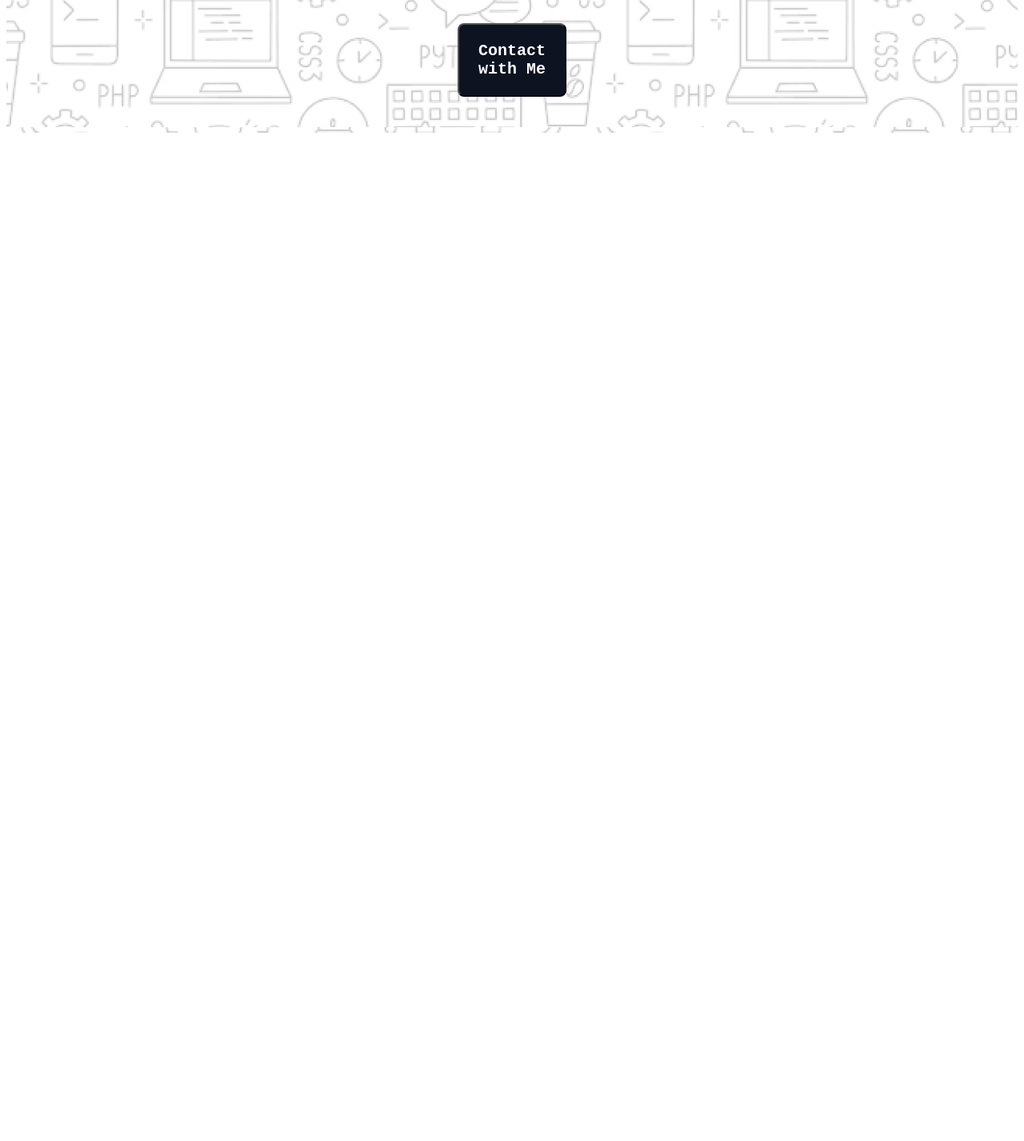
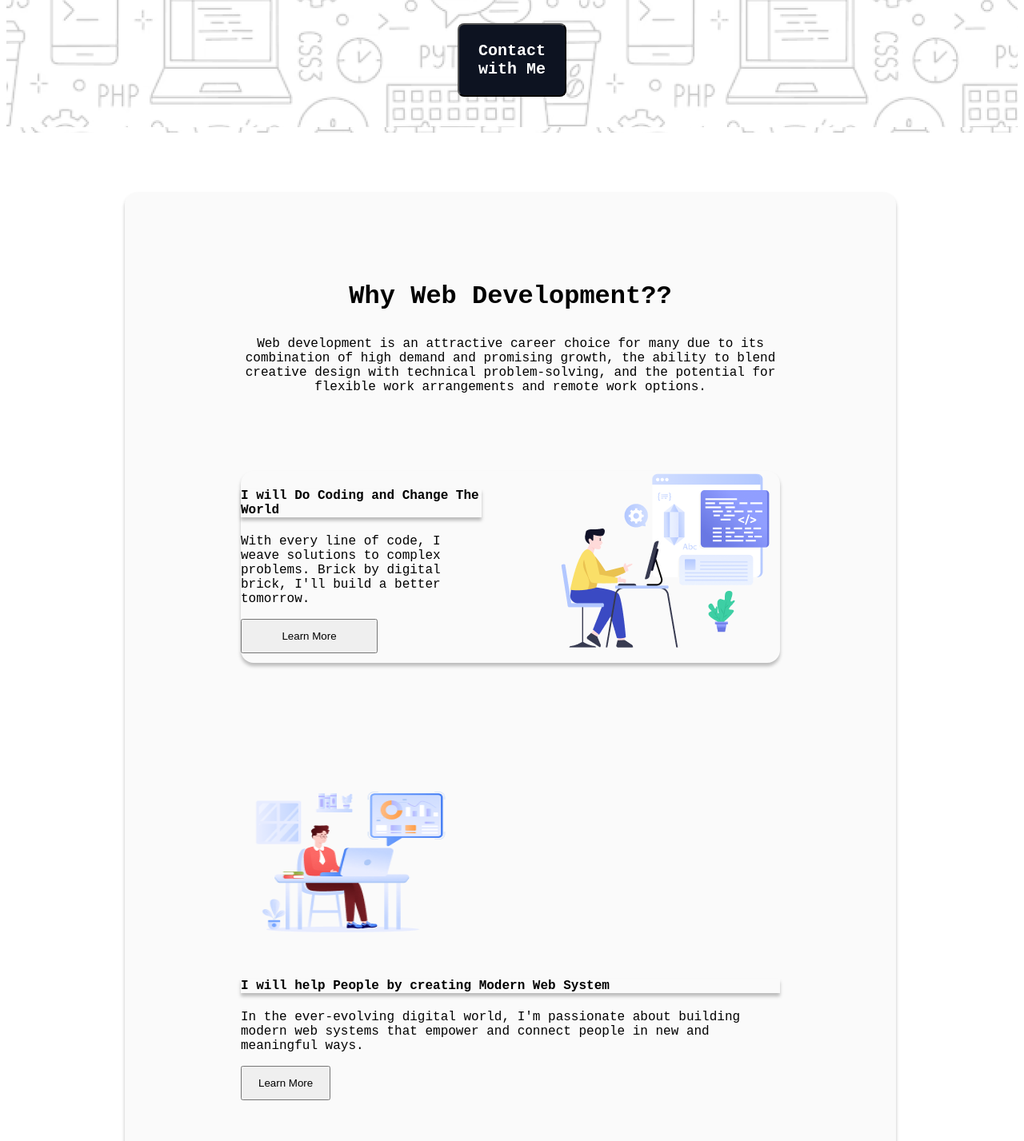
Before and after one commit to ashikur698/assignment-01, a plain HTML site: page index.html in a window 1280 px wide. Shown: the part 670-2097 px from the top of the page at 80% size. Before the commit the page ends 844 px from the top, so only its background shows below. Drawn offline with Linux system fonts and the light colour scheme; a web font is replaced by a local one.

Commit message:
second section

```diff
--- a/index.html
+++ b/index.html
@@ -29,17 +29,38 @@
             </div>
         </div>
 
-
-
-
-
-
-
-
     </header>
 
+    <main>
+        <!-- Why Web Development -->
+         <section class="reason">
+            <div class="section-full"><h3 class="section-title text-center">Why Web Development??</h3>
+                <p class="section-description text-center">Web development is an attractive career choice for many due to its combination of high demand and promising growth, the ability to blend creative design with technical problem-solving, and the potential for flexible work arrangements and remote work options.</p></div>
+            <div class="reason-container">
+                <div class="reason-1-div"><div class="reason-1">
+                    <div class="reason-1-box"><h4 class="reason-title">I will Do Coding and Change The World</h4>
+                        <p class="main-reason">With every line of code, I weave solutions to complex problems. Brick by digital brick, I'll build a better tomorrow.</p></div>
+                    <button class="detailed-reason">Learn More</button>
+                </div>
+                <img src="assets/Layer_1.png" alt=""></div>
+                <div class="reason-2">
+                    <img class="g-3" src="assets/Group 3.png" alt="">
+                    <h4 class="reason-title">I will help People by creating Modern Web System</h4>
+                    <p class="main-reason">In the ever-evolving digital world, I'm passionate about building modern web systems that empower and connect people in new and meaningful ways.</p>
+                    <button class="detailed-reason">Learn More</button>
+                </div>
+                <div class="reason-3">
+                    <img src="assets/Group 4.png" alt="">
+                    <h4 class="reason-title">I will Do Coding and Change The World</h4>
+                    <p class="main-reason">I code futures. Line by line, I build a world where technology empowers and uplifts.</p>
+                    <button class="detailed-reason">Learn More</button>
+                </div>
+            </div>
+         </section>
+    </main>
+    <footer>
 
-
+    </footer>
 
 
 
--- a/styles/styles.css
+++ b/styles/styles.css
@@ -8,6 +8,9 @@
     color: #0D1321;
     font-weight: 600;
     font-size: 20px;
+}
+.text-center{
+    text-align: center;
 }
 
 /* Header Style */
@@ -92,3 +95,75 @@ nav ul li{
     align-items: center;
     padding: 26px 221px 45px 221px;
 }
+
+.section-full{
+    margin: 0px 47px 48px 47px;
+}
+
+
+/* Reason Section Style */
+
+.reason-container{
+    display: flex;
+    justify-content: center;
+    flex-direction: column;
+    gap: 32px;
+
+}
+main section{
+    margin: 74px;
+}
+.reason{
+    margin: 74px 152px 90px 148px;
+    padding: 80px 97px;
+    box-shadow: 0px 4px 4px 0px rgba(0, 0, 0, 0.25);
+    max-width: auto;
+    max-height: auto;
+    border-radius: 16px;
+    background-color: rgba(13, 19, 33, 0.02);
+}
+.reason-title{
+    box-shadow: 0px 4px 4px 0px rgba(0, 0, 0, 0.25);
+    border: none;
+}
+
+.reason-1-div{
+    display: flex;
+    justify-content: space-evenly;
+    gap: 98px;
+    box-shadow: 0px 4px 4px 0px rgba(0, 0, 0, 0.25);
+    border-radius: 16px;
+    margin: 48px 48px;
+}
+.reason-1{
+    display: flex;
+    flex-direction: column;
+    justify-content: flex-start;
+    max-width: 477px;
+    max-height: 219px;
+}
+
+.reason-2{
+    padding: 48px;
+    border: #0D1321;
+    border-radius: 5px;
+}
+.section-title{
+    font-size: 32px;
+    font-weight: bolder;
+}
+.section-description{
+    font-size: 16px;
+    font-weight: normal;
+}
+
+.detailed-reason{
+    padding: 12px 20px;
+    max-width: 171px;
+    max-height: 47px;
+}
+
+.g-3{
+    width: 274px;
+    height: 240px;
+}
```
